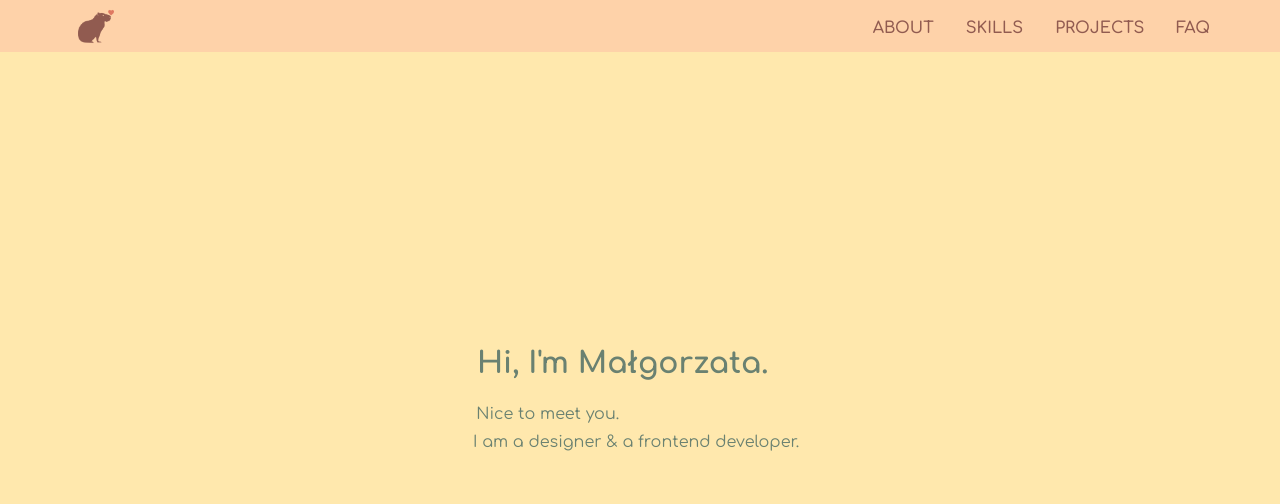
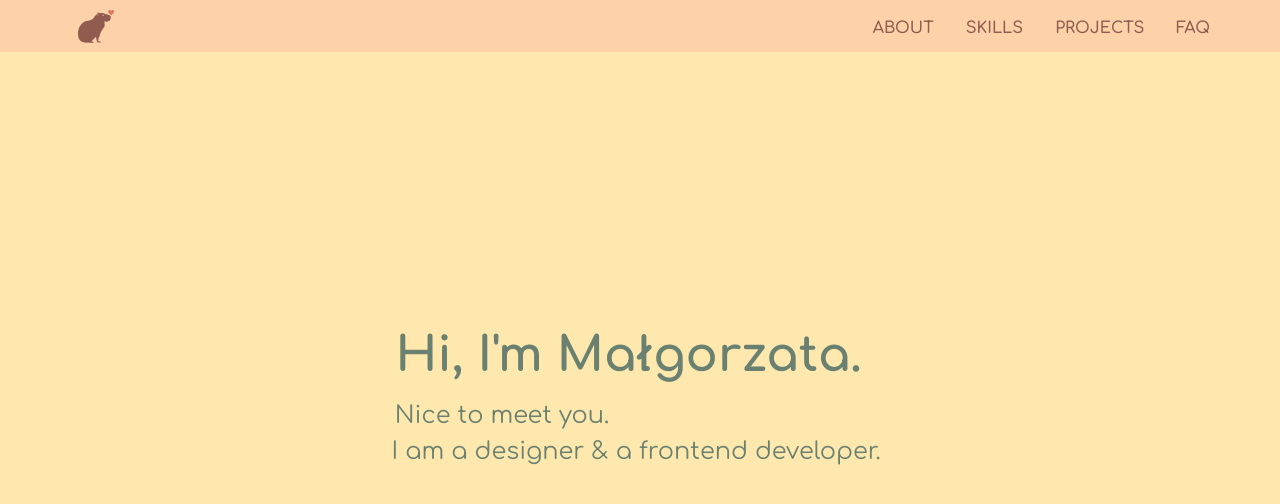
Before and after one commit to karibara/karibara-next-website, a Next.js app: page / in a window 1280 px wide. Shown: the top 504 px of the page. Built offline with nearby package versions, Linux system fonts and the light colour scheme; what tailwindcss-motion would draw is missing.

Commit message:
Add animation to home button (karibara logo) in navbar

```diff
--- a/src/app/page.tsx
+++ b/src/app/page.tsx
@@ -17,7 +17,7 @@ export default function Home() {
               damping: 60, // kontroluje "dochamowanie" pod koniec
               duration: 6, // opcjonalnie, dla większej kontroli
             }}
-            className="text-3xl font-bold pb-4 "
+            className="text-3xl lg:text-5xl font-bold pb-4 "
           >
             Hi, I&apos;m Małgorzata.
           </motion.h1>
@@ -32,6 +32,7 @@ export default function Home() {
               duration: 8,
               delay: 1,
             }}
+            className="lg:text-2xl"
           >
             Nice to meet you.
           </motion.h2>
@@ -45,6 +46,7 @@ export default function Home() {
               duration: 12,
               delay: 2,
             }}
+            className="lg:text-2xl"
           >
             I am a designer & a frontend developer.
           </motion.h2>
```
Also changed, not shown: src/components/ui/Navbar.tsx (+2 -0 lines).
